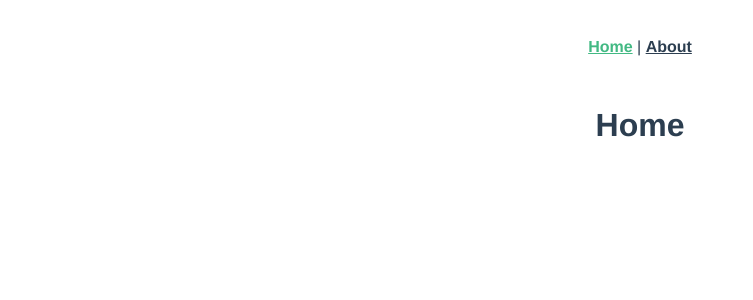
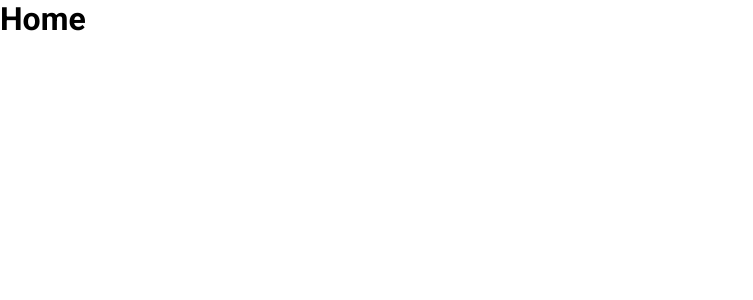
Before and after one commit to LeandroKoshoji/pokemon_memory_game, a Vue app: page / in a window 1280 px wide. Shown: the top 300 px of the page, without its empty margins (0-753 px from the left). Built offline with nearby package versions, Linux system fonts and the light colour scheme.

Commit message:
feat: add basic global styles

```diff
--- a/src/App.vue
+++ b/src/App.vue
@@ -1,32 +1,26 @@
 <template>
   <div id="app">
-    <div id="nav">
-      <router-link to="/">Home</router-link> |
-      <router-link to="/about">About</router-link>
-    </div>
     <router-view/>
   </div>
 </template>
 
 <style lang="scss">
-#app {
-  font-family: Avenir, Helvetica, Arial, sans-serif;
-  -webkit-font-smoothing: antialiased;
-  -moz-osx-font-smoothing: grayscale;
-  text-align: center;
-  color: #2c3e50;
+@import url('https://fonts.googleapis.com/css2?family=Roboto:wght@400;700&display=swap');
+
+* {
+  padding: 0;
+  margin: 0;
+  box-sizing: border-box;
+  font-family: 'Roboto', sans-serif;
 }
 
-#nav {
-  padding: 30px;
+.container {
+  width: Min(90%, 80rem);
+  margin: 0 auto;
+}
 
-  a {
-    font-weight: bold;
-    color: #2c3e50;
-
-    &.router-link-exact-active {
-      color: #42b983;
-    }
-  }
+img {
+  display: block;
+  width: 100%;
 }
 </style>
```
